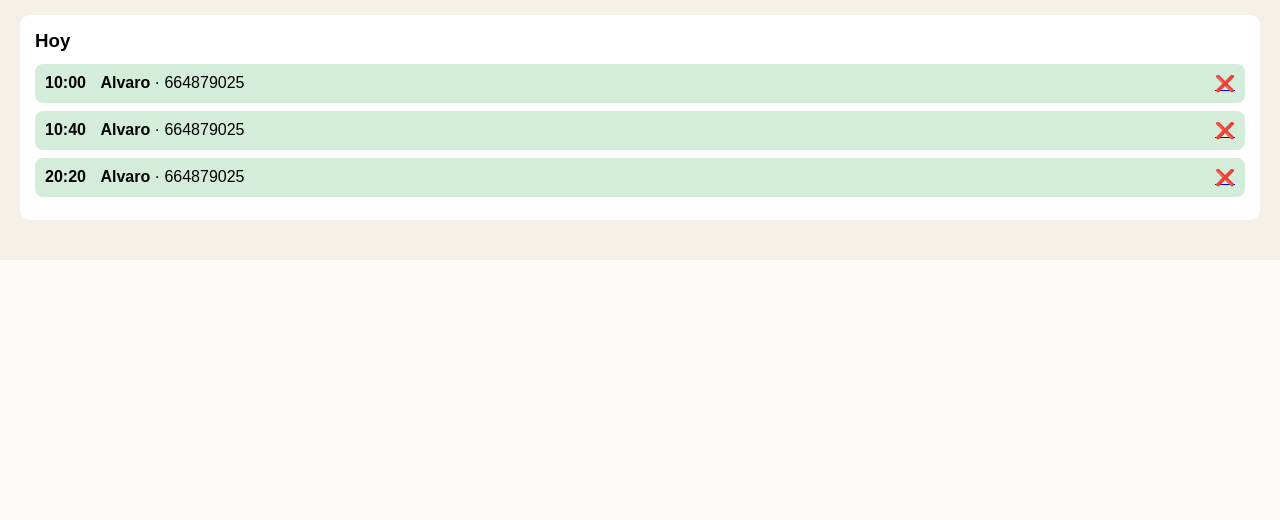
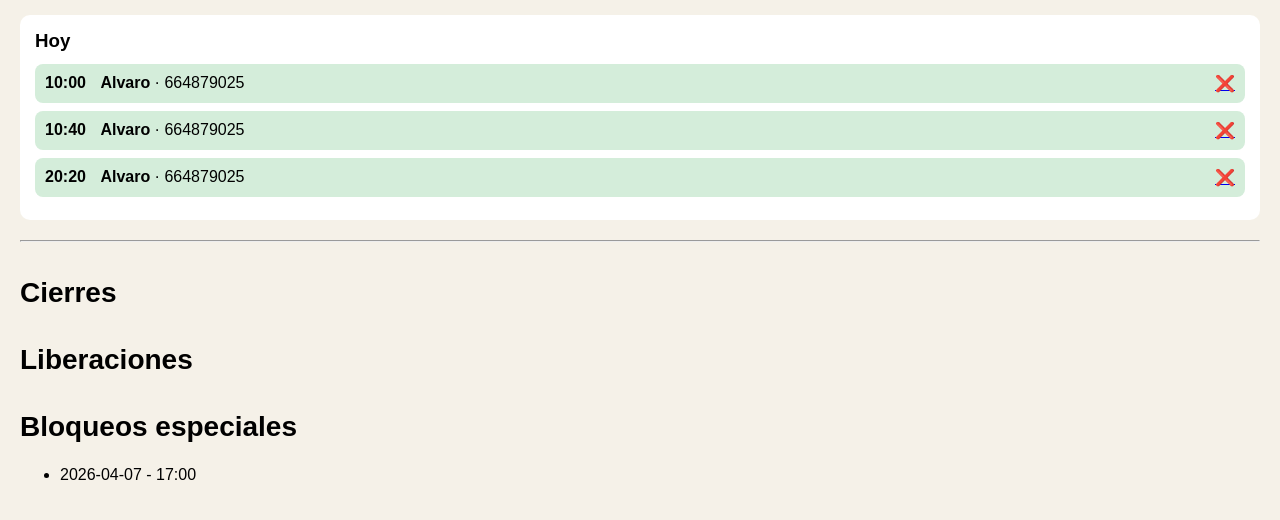
Before and after one commit to alainfourcart-dev/my_primer_programa, a Flask app: page /admin in a window 1280 px wide. Shown: the part 776-1296 px from the top of the page. Before the commit the page ends 1036 px from the top, so only its background shows below. Run offline with Flask 3, Linux system fonts and the light colour scheme; the visitor is signed in with stand-in values (Sample User, id 1); data comes from the database, SQL or seed files in the repository; data that the repository does not hold is empty.

Commit message:
añadido panel admin con c, l, b

```diff
--- a/app.py
+++ b/app.py
@@ -247,6 +247,30 @@ def esta_cerrado (dia, cierres):
             return True
         return False
 
+def obtener_cierres():
+    conn = sqlite3.connect("citas.db")
+    c = conn.cursor()
+    c.execute("SELECT id, fecha_inicio, fecha_fin, motivo FROM cierres")
+    datos = c.fetchall()
+    conn.close()
+    return datos
+
+def obtener_liberaciones():
+    conn = sqlite3.connect("citas.db")
+    c = conn.cursor()
+    c.execute("SELECT id, fecha, hora FROM liberaciones")
+    datos = c.fetchall()
+    conn.close()
+    return datos
+
+def obtener_bloqueos_especiales():
+    conn = sqlite3.connect("citas.db")
+    c = conn.cursor()
+    c.execute("SELECT id, fecha, hora FROM bloqueos_especiales")
+    datos = c.fetchall()
+    conn.close()
+    return datos
+
 def obtener_disponibilidad():
     inicializar_db()
 
@@ -479,11 +503,17 @@ def admin():
 
     pendientes_agrupadas = agrupar_por_dia(pendientes)
     confirmadas_agrupadas = agrupar_por_dia(confirmadas)
+    cierres = obtener_cierres()
+    liberaciones = obtener_liberaciones()
+    bloqueos = obtener_bloqueos_especiales()
 
     return render_template(
         "admin.html",
         pendientes_agrupadas=pendientes_agrupadas,
-        confirmadas_agrupadas=confirmadas_agrupadas
+        confirmadas_agrupadas=confirmadas_agrupadas,
+        cierres=cierres,
+        liberaciones=liberaciones,
+        bloqueos=bloqueos
     )
 
 @app.route("/admin/cierre", methods=["POST"])
--- a/templates/admin.html
+++ b/templates/admin.html
@@ -386,5 +386,28 @@ function mostrarPanel(idPanel, boton) {
             {% endif %}
         </div>
     </div>
-<body>
+    <hr>
+
+    <h2>Cierres</h2>
+    <ul>
+    {% for c in cierres %}
+        <li>{{ c[1] }} -> {{ c[2] }} ({{ c[3] or "Sin motivo"}})</li>
+    {% endfor %}
+    </ul>
+
+    <h2>Liberaciones</h2>
+    <ul>
+    {% for l in liberaciones %}
+        <li>{{ l[1] }} - {{ l[2] }}</li>
+    {% endfor %}
+    </ul>
+
+    <h2>Bloqueos especiales</h2>
+    <ul>
+    {% for b in bloqueos %}
+        <li>{{ b[1] }} - {{ b[2] }}</li>
+    {% endfor %}
+    </ul>
+
+</body>
 </html>
```
